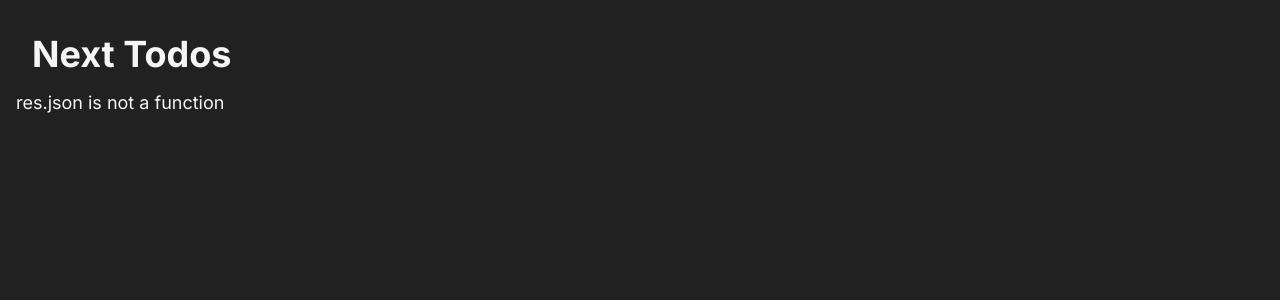
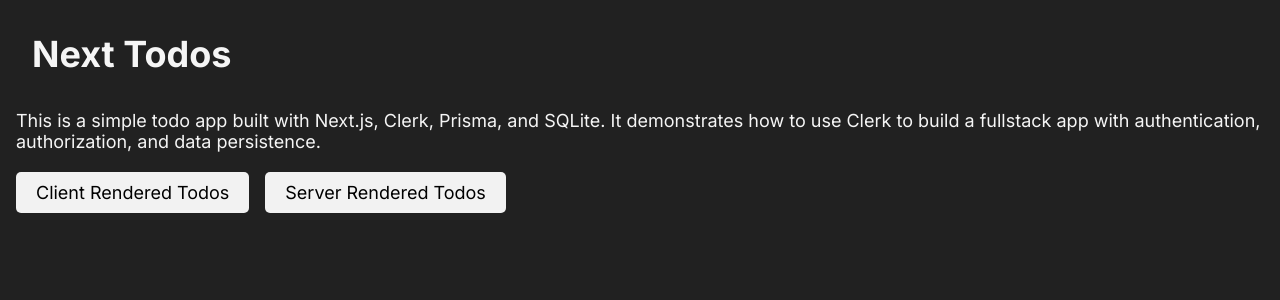
Before and after one commit to KylerJohnsonDev/next-todos, a Next.js app: page / in a window 1280 px wide. Shown: the top 300 px of the page. Built offline with nearby package versions, Linux system fonts and the light colour scheme; no server answers.

Commit message:
reorganize code to make it easier to follow for new viewers

```diff
--- a/src/app/todos.jsx
+++ b/src/app/client-rendered-todos/todos.jsx
@@ -1,5 +1,5 @@
 'use client'
-import ListItem from "@/components/ListItem";
+import ListItem from "./ListItem";
 import React, { useRef, useState } from "react";
 import useSWR from "swr";
 
--- a/src/app/page.js
+++ b/src/app/page.js
@@ -1,10 +1,23 @@
-"use client";
-import Todos from './todos';
+import Link from "next/link";
+import classes from "./page.module.css";
 
 export default function Home() {
   return (
     <>
-      <Todos />
+      <p>
+        This is a simple todo app built with Next.js, Clerk, Prisma, and SQLite.
+        It demonstrates how to use Clerk to build a fullstack app with
+        authentication, authorization, and data persistence.
+      </p>
+
+      <section className={classes.linksContainer}>
+        <Link className={classes.link} href="/client-rendered-todos">
+          Client Rendered Todos
+        </Link>
+        <Link className={classes.link} href="/server-rendered-todos">
+          Server Rendered Todos
+        </Link>
+      </section>
     </>
   );
 }
--- /dev/null
+++ b/src/app/page.module.css
@@ -0,0 +1,20 @@
+
+
+.linksContainer {
+  display: flex;
+  gap: 1rem;
+  margin-top: 20px;
+
+  .link {
+    text-decoration: none;
+    color: #000;
+    padding: 10px 20px;
+    border-radius: 5px;
+    background-color: #f2f2f2;
+    transition: all 0.3s ease;
+  }
+
+  .link:hover {
+    background-color: #e2e2e2;
+  }
+}
--- a/src/middleware.js
+++ b/src/middleware.js
@@ -3,8 +3,10 @@
 // This example protects all routes including api/trpc routes
 // Please edit this to allow other routes to be public as needed.
 // See https://clerk.com/docs/references/nextjs/auth-middleware for more information about configuring your Middleware
-export default authMiddleware({});
+export default authMiddleware({
+  publicRoutes: ["/"],
+});
 
 export const config = {
-  matcher: ['/((?!.+\\.[\\w]+$|_next).*)', '/', '/(api|trpc)(.*)'],
+  matcher: ["/((?!.+\\.[\\w]+$|_next).*)", "/(api|trpc)(.*)"],
 };
```
Also changed, not shown: src/app/client-rendered-todos/page.js (added, +10 -0 lines), src/app/client-rendered-todos/ListItem.js (renamed from src/components/ListItem.js), src/app/server-rendered-todos/TodoItem.js (renamed from src/app/todos/TodoItem.js), src/app/server-rendered-todos/TodoList.js (renamed from src/app/todos/TodoList.js), src/app/server-rendered-todos/page.js (renamed from src/app/todos/page.js), 1 other file (tests, documents, lock files or other folders).
